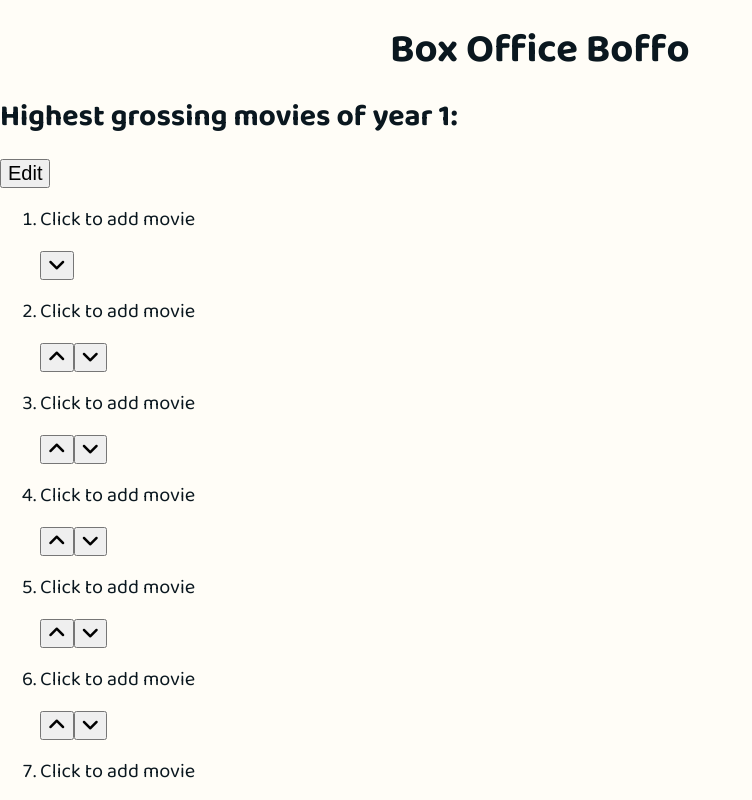
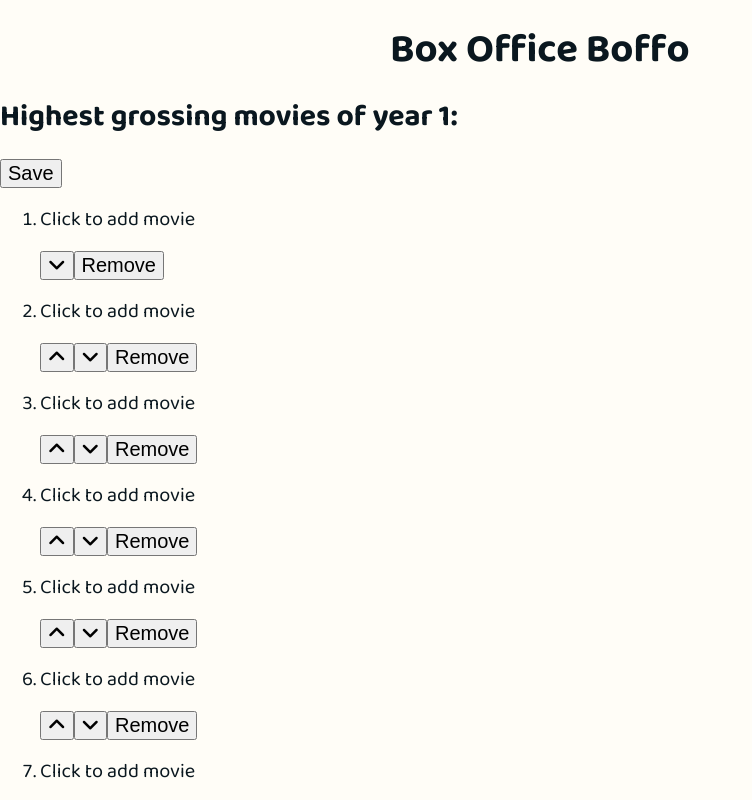
Before and after one commit to project4-group5/boxOfficeBoffo, a React (Create React App) app: page /Rankings/1 in a window 1280 px wide. Both pictures are taken after a click on the button "Edit". Shown: the top 800 px of the page, without its empty margins (0-752 px from the left). Built offline with nearby package versions, Linux system fonts and the light colour scheme.

Commit message:
Added back fucntionality to back button on Gallery page; added functional remove button to ranking page (on each movie)

```diff
--- a/src/components/Gallery.js
+++ b/src/components/Gallery.js
@@ -7,6 +7,8 @@ import axios from "axios";
 const Gallery = (props) => {
    const { userYear } = useParams();
    const [movieList, setMovieList] = useState([]);
+   const navigate = useNavigate();
+
 
    console.log(userYear);
 
@@ -49,8 +51,13 @@ const Gallery = (props) => {
       });
    }, [userYear]);
 
+   const handleBackClick = () => {
+      navigate(`/Rankings/${userYear}`)
+   }
+
    return (
       <section>
+         <button onClick={handleBackClick}>Back</button>
          <ul>
             {
                movieList.map((movie) => {
--- a/src/components/OrderButtons.js
+++ b/src/components/OrderButtons.js
@@ -18,11 +18,21 @@ const OrderButtons = (props) => {
         props.setUserList(newArray);
     }
 
+    const deleteButton = (index) => {
+        const newArray = [...props.userList];
+        newArray[index] = "Click here to add a movie"
+        props.setUserList(newArray);
+        // console.log(newArray)
+    }
+
     return (
         <div>
             {/* make accessible??? sr-only */}
             { props.slot !== 0 && <button id="up" onClick={() => (moveUp(props.slot))}><i className="fa-solid fa-angle-up"></i></button> }
-            {props.slot !== 9 && <button id="down" onClick={() => (moveDown(props.slot))}><i className="fa-solid fa-angle-down"></i></button> }
+            {props.slot !== 9 && <button id="down" onClick={() => (moveDown(props.slot))}><i className="fa-solid fa-angle-down"></i></button>}
+
+            {/* creating button to delete a movie from the list */}
+            <button onClick={() => (deleteButton(props.slot))}>Remove</button>
         </div>
     )
 }
--- a/src/components/Ranking.js
+++ b/src/components/Ranking.js
@@ -1,14 +1,20 @@
 import { useNavigate } from "react-router-dom";
 import { useParams } from "react-router-dom";
 import OrderButtons from "./OrderButtons";
+import { useState } from 'react';
 
 const Ranking = (props) => {
    const navigate = useNavigate();
    const { userYear } = useParams();
+   const [ edit, setEdit ] = useState(false);
 
    const handleClick = (slot) => {
       props.setMovieSlot(slot);
       navigate(`/Gallery/${userYear}`);
+   }
+
+   const handleEdit = () => {
+      setEdit(!edit)
    }
 
    return (
@@ -17,14 +23,14 @@ const Ranking = (props) => {
             <h2>Highest grossing movies of year {userYear}:</h2>
          </div>
          <div className="editButton">
-            <button>Edit</button>
+            <button onClick={handleEdit}>{ edit ? "Save" : "Edit" }</button>
          </div>
          <ol>
 
             {
                props.userList.map((listItem, index) => {
                   return (
-                  <li key={index}><p onClick={() => handleClick(index)}>{listItem}</p><OrderButtons slot={index} userList={props.userList} setUserList={props.setUserList} /></li>
+                     <li key={index}><p onClick={() => handleClick(index)}>{listItem}</p>{edit && <OrderButtons slot={index} userList={props.userList} setUserList={props.setUserList} />}</li>
                   )
 
                })
```
